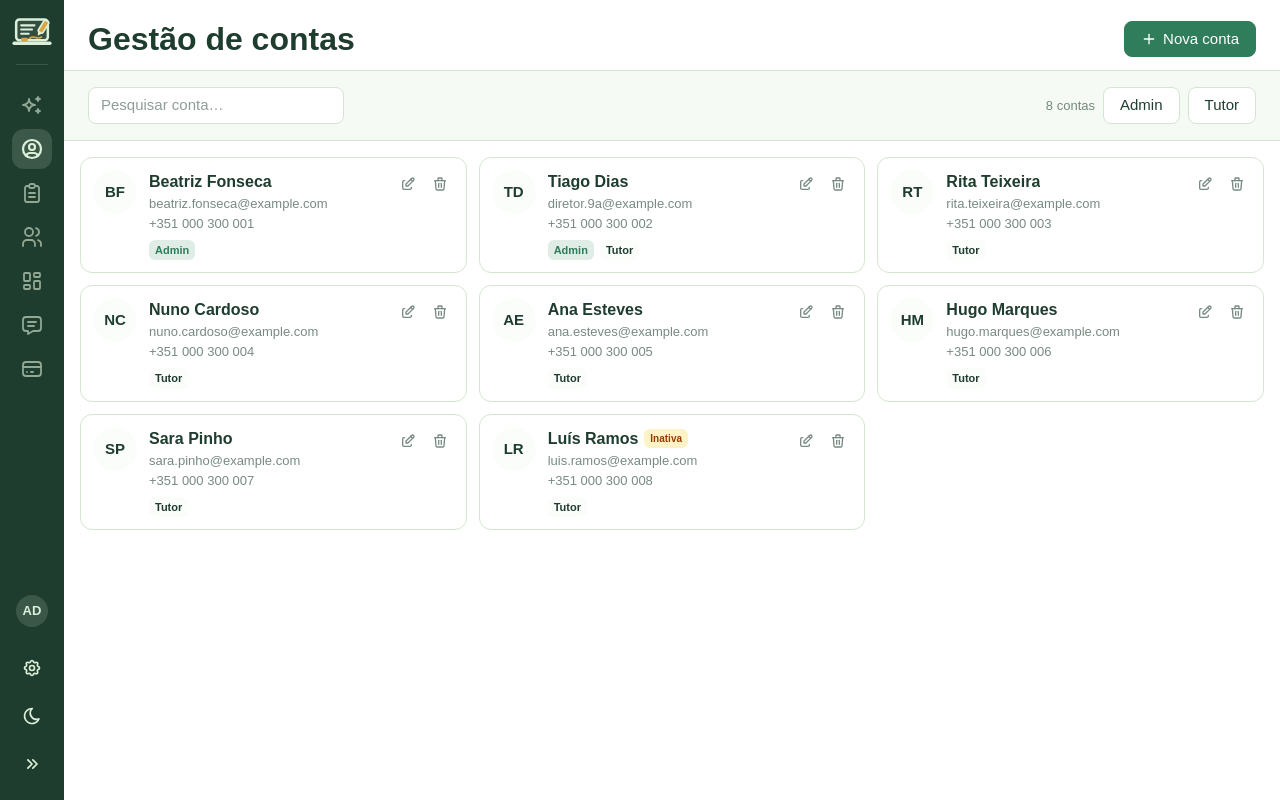
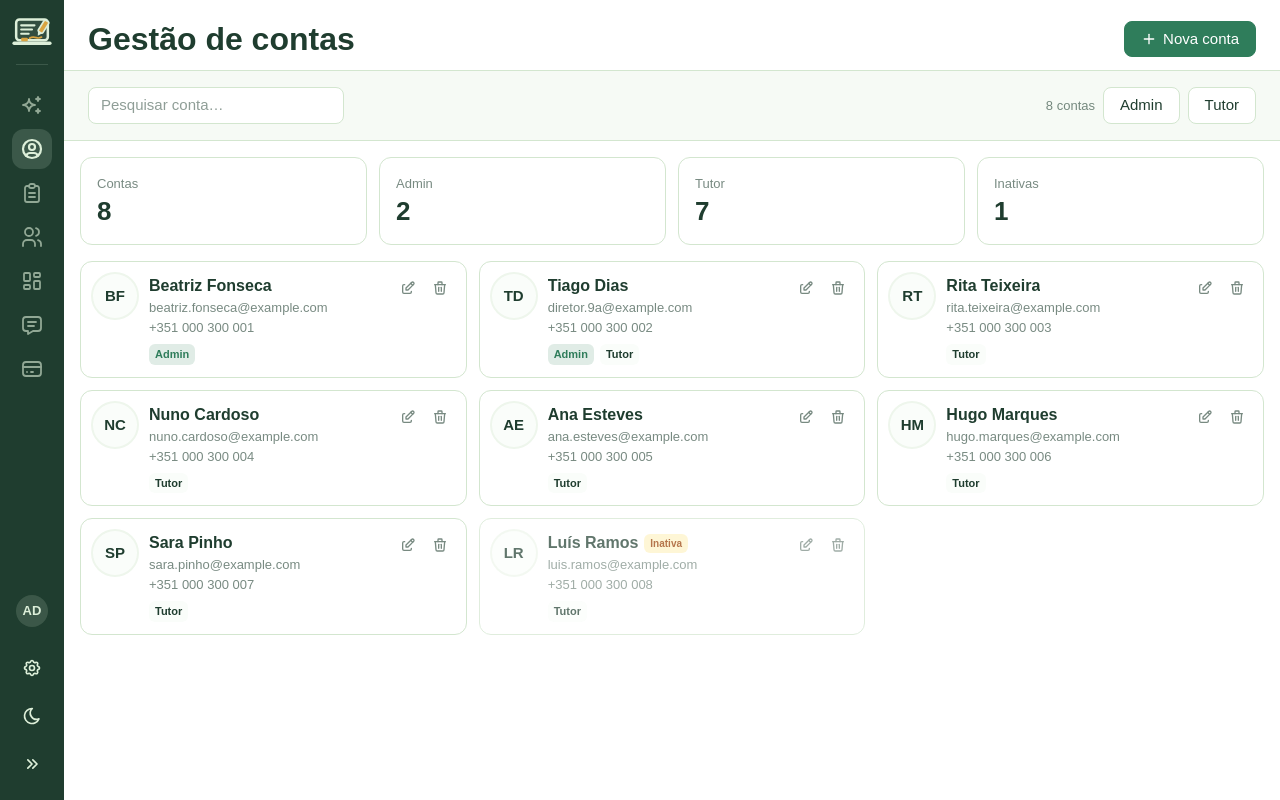
Before and after one commit to Marques005/Lousa, a Next.js app in the folder demo/: page /admin/contas in a window 1280 px wide. Built offline with nearby package versions, Linux system fonts and the light colour scheme.

Commit message:
Melhora o visual da Gestão de contas
Acrescenta cartões de resumo (contas, admin, tutor, inativas) e dá
mais destaque ao cartão de cada conta, incluindo as inativas.

```diff
--- a/demo/src/app/admin/contas/page.tsx
+++ b/demo/src/app/admin/contas/page.tsx
@@ -12,6 +12,15 @@ import { type Conta, type Papel, contasIniciais } from './_data';
 const todosPapeis: Papel[] = ['Admin', 'Tutor'];
 const campo =
   'w-full rounded-lg border border-(--line) bg-(--surface,white) px-3 py-2 text-sm outline-none focus:border-(--accent)';
+
+function Estatistica({ label, valor }: { label: string; valor: string }) {
+  return (
+    <div className='rounded-xl border border-(--line) p-4'>
+      <div className='text-xs opacity-60'>{label}</div>
+      <div className='text-2xl font-extrabold'>{valor}</div>
+    </div>
+  );
+}
 
 function Badge({ papel }: { papel: Papel }) {
   return (
@@ -174,6 +183,9 @@ export default function ContasPage() {
       (c.nome.toLowerCase().includes(q.toLowerCase()) || c.email.toLowerCase().includes(q.toLowerCase())) &&
       (!filtro || c.papeis.includes(filtro))
   );
+  const admins = lista.filter((c) => c.papeis.includes('Admin')).length;
+  const tutores = lista.filter((c) => c.papeis.includes('Tutor')).length;
+  const inativas = lista.filter((c) => !c.ativa).length;
 
   return (
     <PageCard
@@ -201,17 +213,33 @@ export default function ContasPage() {
         </div>
       </div>
 
-      <div className='grid flex-1 content-start gap-3 overflow-auto p-4 sm:grid-cols-2 xl:grid-cols-3'>
+      <div className='flex-1 space-y-4 overflow-auto p-4'>
+        <div className='grid grid-cols-2 gap-3 lg:grid-cols-4'>
+          <Estatistica label='Contas' valor={String(lista.length)} />
+          <Estatistica label='Admin' valor={String(admins)} />
+          <Estatistica label='Tutor' valor={String(tutores)} />
+          <Estatistica label='Inativas' valor={String(inativas)} />
+        </div>
+
+        <div className='grid content-start gap-3 sm:grid-cols-2 xl:grid-cols-3'>
           {lista.map((c) => (
-          <div key={c.id} className='flex items-start gap-3 rounded-xl border border-(--line) p-3'>
-            <span className='flex size-11 shrink-0 items-center justify-center rounded-full bg-(--dot)/15 text-sm font-bold'>
+            <div
+              key={c.id}
+              className={cn(
+                'flex items-start gap-3 rounded-xl border border-(--line) p-3 transition hover:border-(--accent) hover:shadow-md',
+                !c.ativa && 'opacity-70'
+              )}
+            >
+              <span className='flex size-11 shrink-0 items-center justify-center rounded-full bg-(--dot)/15 text-sm font-bold ring-2 ring-(--soft)'>
                 {iniciais(c.nome)}
               </span>
               <div className='min-w-0 flex-1'>
                 <div className='flex items-center gap-1.5'>
                   <span className='truncate font-semibold'>{c.nome}</span>
                   {!c.ativa && (
-                  <span className='rounded-md bg-amber-100 px-1.5 py-0.5 text-[10px] font-bold text-amber-800'>Inativa</span>
+                    <span className='shrink-0 rounded-md bg-amber-100 px-1.5 py-0.5 text-[10px] font-bold text-amber-800'>
+                      Inativa
+                    </span>
                   )}
                 </div>
                 <div className='truncate text-xs opacity-60'>{c.email}</div>
@@ -241,6 +269,7 @@ export default function ContasPage() {
             </div>
           ))}
           {lista.length === 0 && <p className='p-6 text-sm opacity-60'>Sem resultados.</p>}
+        </div>
       </div>
 
       {aCriar && (
```
Lines whose indentation alone changed are shown as unchanged.
